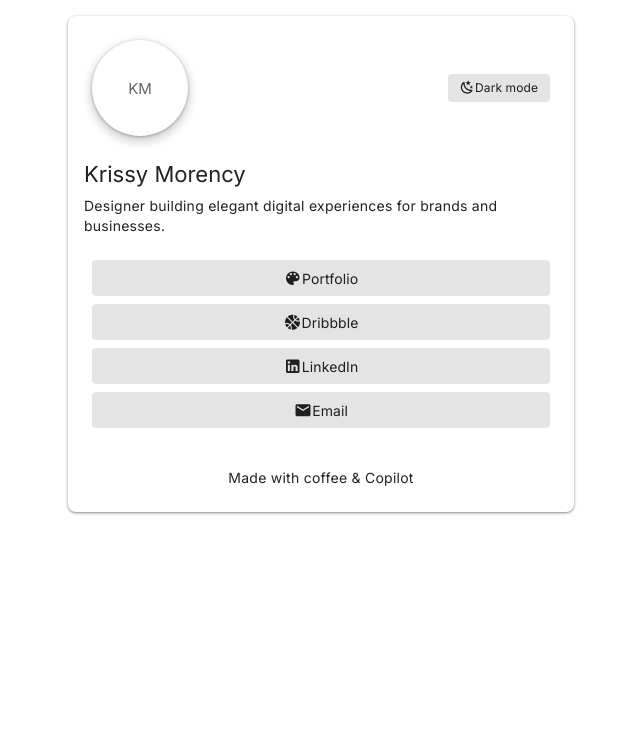
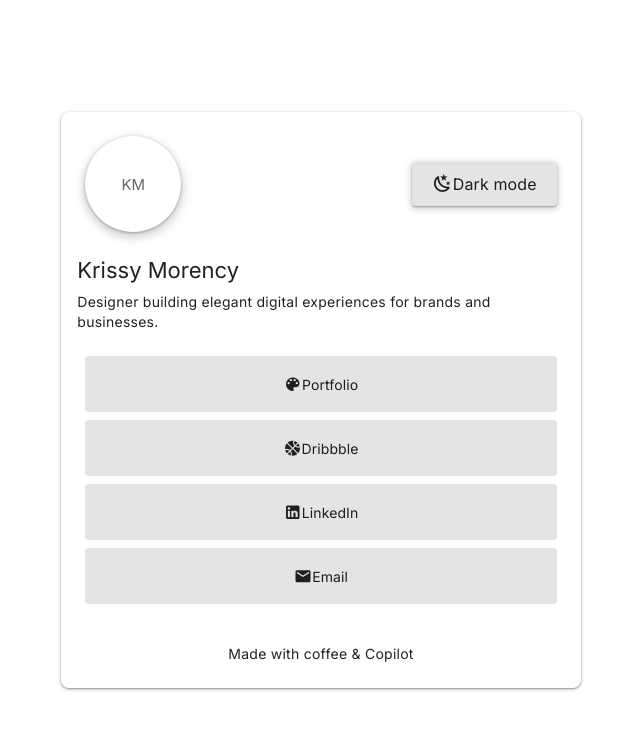
Before and after one commit to kmoreslalom/my-site, a Vue app in the folder LESSON_SIX/: page / in a window 1280 px wide. Shown: the top 730 px of the page, without its empty margins (319-959 px from the left). Built offline with nearby package versions, Linux system fonts and the light colour scheme.

Commit message:
Center and button space

```diff
--- a/LESSON_SIX/src/views/HomeView.vue
+++ b/LESSON_SIX/src/views/HomeView.vue
@@ -35,16 +35,16 @@ onMounted(() => {
 <template>
   <v-app>
     <v-main>
-      <v-container class="fill-height" fluid>
-        <v-row align="center" justify="center">
+      <v-container class="fill-height pa-0" fluid>
+        <v-row class="fill-height" align="center" justify="center">
           <v-col cols="12" md="8" lg="5">
-            <v-card class="mx-auto" elevation="10" rounded="lg">
+            <v-card class="mx-auto home-card" elevation="10" rounded="lg">
               <v-row align="center" justify="space-between" class="pa-6">
                 <v-avatar size="96" class="elevation-3">
                   <span class="text-h6 font-weight-bold">KM</span>
                 </v-avatar>
 
-                <v-btn variant="tonal" size="small" @click="toggleTheme">
+                <v-btn variant="tonal" size="large" elevation="2" @click="toggleTheme">
                   <v-icon left>{{ isDark ? 'mdi-white-balance-sunny' : 'mdi-weather-night' }}</v-icon>
                   {{ isDark ? 'Light mode' : 'Dark mode' }}
                 </v-btn>
@@ -57,25 +57,25 @@ onMounted(() => {
 
               <v-row class="px-6 pb-6" dense>
                 <v-col cols="12">
-                  <v-btn block variant="tonal" class="mb-3" href="https://krissymorency.myportfolio.com" target="_blank" rel="noopener noreferrer">
+                  <v-btn block height="56" variant="tonal" class="mb-4" href="https://krissymorency.myportfolio.com" target="_blank" rel="noopener noreferrer">
                     <v-icon left>mdi-palette</v-icon>
                     Portfolio
                   </v-btn>
                 </v-col>
                 <v-col cols="12">
-                  <v-btn block variant="tonal" class="mb-3" href="https://dribbble.com/" target="_blank" rel="noopener noreferrer">
+                  <v-btn block height="56" variant="tonal" class="mb-4" href="https://dribbble.com/" target="_blank" rel="noopener noreferrer">
                     <v-icon left>mdi-basketball</v-icon>
                     Dribbble
                   </v-btn>
                 </v-col>
                 <v-col cols="12">
-                  <v-btn block variant="tonal" class="mb-3" href="https://linkedin.com/in/krissy-morency" target="_blank" rel="noopener noreferrer">
+                  <v-btn block height="56" variant="tonal" class="mb-4" href="https://linkedin.com/in/krissy-morency" target="_blank" rel="noopener noreferrer">
                     <v-icon left>mdi-linkedin</v-icon>
                     LinkedIn
                   </v-btn>
                 </v-col>
                 <v-col cols="12">
-                  <v-btn block variant="tonal" href="mailto:kfmorency@yahoo.com">
+                  <v-btn block height="56" variant="tonal" href="mailto:kfmorency@yahoo.com">
                     <v-icon left>mdi-email</v-icon>
                     Email
                   </v-btn>
@@ -92,7 +92,8 @@ onMounted(() => {
 </template>
 
 <style scoped>
-.v-card {
-  min-height: 100%;
+.home-card {
+  width: 100%;
+  max-width: 520px;
 }
 </style>
```
